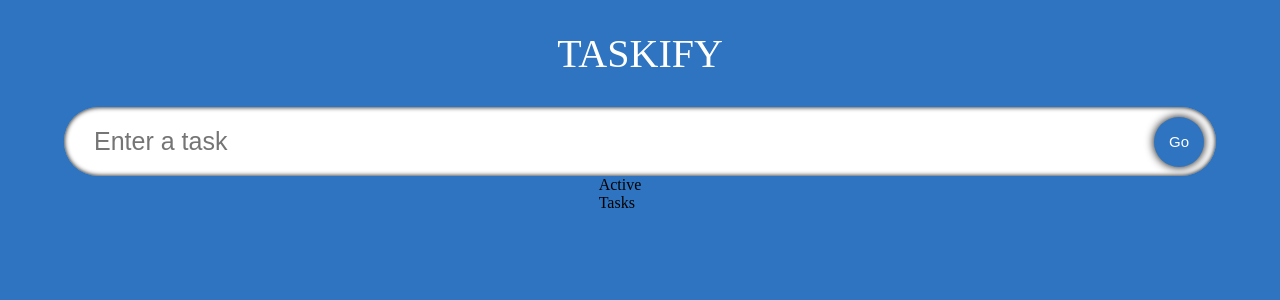
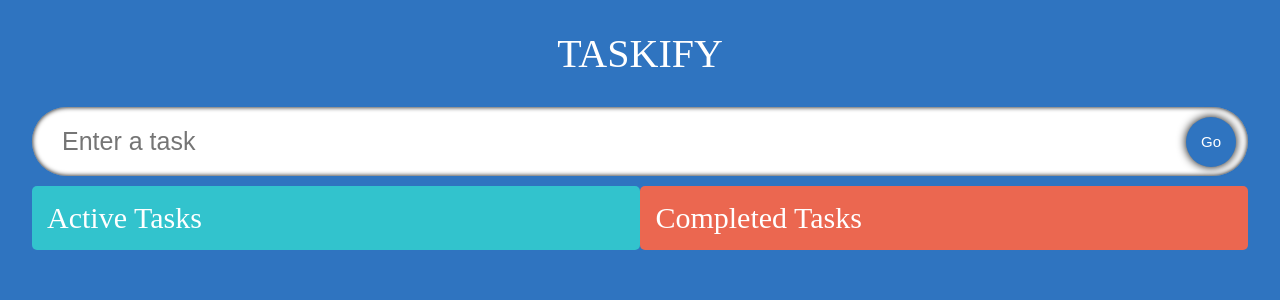
Before and after one commit to marcelleemendess/taskify, a React (Create React App) app: page / in a window 1280 px wide. Shown: the top 300 px of the page. Built offline with nearby package versions, Linux system fonts and the light colour scheme; a web font is replaced by a local one.

Commit message:
final project

```diff
--- a/package.json
+++ b/package.json
@@ -9,8 +9,10 @@
     "@types/jest": "^27.4.0",
     "@types/node": "^16.11.25",
     "@types/react": "^17.0.39",
+    "@types/react-beautiful-dnd": "^13.1.2",
     "@types/react-dom": "^17.0.11",
     "react": "^17.0.2",
+    "react-beautiful-dnd": "^13.1.0",
     "react-dom": "^17.0.2",
     "react-icons": "^4.3.1",
     "react-scripts": "5.0.0",
--- a/src/App.tsx
+++ b/src/App.tsx
@@ -3,11 +3,13 @@ import './App.css';
 import InputField from './componets/InputField';
 import TodoList from './componets/TodoList';
 import { Todo } from './model';
+import { DragDropContext, DropResult} from 'react-beautiful-dnd'
 
 const App:React.FC = () => {
 
   const [todo, setTodo] = useState<string>("");
   const [todos, setTodos] = useState<Todo[]>([]);
+  const [completedTodos, setCompletedTodos] = useState<Todo[]>([]);
 
   const handleAdd = (e: React.FormEvent) => {
     e.preventDefault();
@@ -18,9 +20,38 @@ const App:React.FC = () => {
     }
   };
 
-  console.log(todos);
+  const onDragEnd = (result: DropResult) => {
+    const { source, destination } = result;
+
+    if (!destination)
+    return; //drag and drop outside of the areas Active and Completed
+    if (destination.droppableId === source.droppableId && destination.index === source.index)
+    return;
+
+    let add,
+    active = todos,
+    complete = completedTodos
+
+    if (source.droppableId === "TodosList") {
+      add = active[source.index];
+      active.splice(source.index, 1);
+    } else {
+      add = complete[source.index];
+      complete.splice(source.index, 1);
+    }
+
+    if (destination.droppableId === "TodosList") {
+      active.splice(destination.index, 0, add);
+    } else {
+      complete.splice(destination.index, 0, add);
+    }
+
+    setCompletedTodos(complete);
+    setTodos(active);
+  };
 
   return (
+    <DragDropContext onDragEnd={onDragEnd}>
       <div className="App">
         <span className="heading">Taskify</span>
         <InputField
@@ -31,8 +62,11 @@ const App:React.FC = () => {
         <TodoList
           todos={todos}
           setTodos={setTodos}
+          completedTodos={completedTodos}
+          setCompletedTodos={setCompletedTodos}
         />
       </div>
+    </DragDropContext>
   );
 };
 
--- a/src/componets/InputField.css
+++ b/src/componets/InputField.css
@@ -1,6 +1,6 @@
 .input {
   display: flex;
-  width: 90%;
+  width: 95%;
   position: relative;
   align-items: center;
 }
@@ -45,8 +45,21 @@
   box-shadow: 0 0 5px black;
 }
 
+.container {
+  display: flex;
+  width: 95%;
+  margin-top: 10px;
+  justify-content: space-between;
+  align-items: flex-start;
+}
+
 @media (max-width: 700px) {
   .intput {
     width: 95%;
   }
+
+  .container {
+    width: 95%;
+    flex-direction: column;
+  }
 }
--- a/src/componets/SingleTodo.css
+++ b/src/componets/SingleTodo.css
@@ -1,11 +1,21 @@
+.todos__heading {
+  font-size: 30px;
+  color: white;
+}
+
 .todos__single {
   display: flex;
   align-items: center;
-  width: 29.5%;
   border-radius: 5px;
   padding: 20px;
   margin-top: 15px;
   background-image: url(https://www.photos-public-domain.com/wp-content/uploads/2012/01/crumpled-yellow-paper-texture.jpg);
+  transition: 0.2s;
+}
+
+.todos__single:hover {
+  box-shadow: 0 0 5px black;
+  transform: scale(1.03);
 }
 
 .todos__single--text {
@@ -25,14 +35,6 @@
   cursor: pointer;
 }
 
-@media (max-width: 1200px) {
-  .todos__single {
-    width: 40%;
-  }
+.drag {
+  box-shadow: 0 0 15px black;
 }
-
-@media (max-width: 700px) {
-  .todos__single {
-    width: 100%;
-  }
-}
--- a/src/componets/SingleTodo.tsx
+++ b/src/componets/SingleTodo.tsx
@@ -3,14 +3,16 @@ import { Todo } from '../model';
 import { AiFillEdit, AiFillDelete } from 'react-icons/ai';
 import { MdDone } from 'react-icons/md';
 import './SingleTodo.css'
+import { Draggable } from 'react-beautiful-dnd';
 
 interface Props {
+    index: number;
     todo: Todo;
     todos: Todo[];
     setTodos: React.Dispatch<React.SetStateAction<Todo[]>>;
 }
 
-const SingleTodo: React.FC<Props>= ({todo, todos, setTodos}) => {
+const SingleTodo: React.FC<Props>= ({todo, todos, setTodos, index}) => {
     const [edit, setEdit] = useState<boolean>(false)
     const [editTodo, setEditTodo] = useState<string>(todo.todo)
 
@@ -44,7 +46,16 @@ const SingleTodo: React.FC<Props>= ({todo, todos, setTodos}) => {
 
 
     return (
-    <form className="todos__single" onSubmit={(e) => handleEdit(todo.id, e)}>
+    <Draggable draggableId={todo.id.toString()} index={index}>
+        {
+            (provided, snapshot) => (
+                <form
+                    className={`todos__single ${snapshot.isDragging ? "drag" : ""}`}
+                    onSubmit={(e) => handleEdit(todo.id, e)}
+                    {...provided.draggableProps}
+                    {...provided.dragHandleProps}
+                    ref ={provided.innerRef}
+                >
                     {
                         edit ? (
                             <input ref={inputRef} value={editTodo} className="todos__single--text" onChange ={(e) => setEditTodo(e.target.value)}/>
@@ -78,4 +89,9 @@ const SingleTodo: React.FC<Props>= ({todo, todos, setTodos}) => {
             )
         }
 
+    </Draggable>
+
+  )
+}
+
 export default SingleTodo
--- a/src/componets/TodoList.css
+++ b/src/componets/TodoList.css
@@ -1,12 +1,33 @@
 .todos {
   display: flex;
-  justify-content: space-evenly;
-  width: 90%;
-  flex-wrap: wrap;
+  width: 47.5%;
+  flex-direction: column;
+  padding: 15px;
+  border-radius: 5px;
+  background-color: rgb(50, 195, 205);
+}
+
+.remove {
+  background-color: rgb(235, 103, 80);
+}
+
+.dragactive {
+  background-color: rgb(0, 221, 236);
+}
+
+.dragcomplete {
+  background-color: rgb(255, 38, 0);
+}
+
+@media (max-width: 1100px) {
+  .todos {
+    width: 45%;
+  }
 }
 
 @media (max-width: 700px) {
   .todos {
     width: 95%;
+    margin-bottom: 10px;
   }
 }
--- a/src/componets/TodoList.tsx
+++ b/src/componets/TodoList.tsx
@@ -1,4 +1,5 @@
 import React from 'react';
+import { Droppable } from 'react-beautiful-dnd';
 import { Todo } from '../model';
 import SingleTodo from './SingleTodo';
 import './TodoList.css';
@@ -6,26 +7,59 @@ import './TodoList.css';
 interface Props {
   todos: Todo[];
   setTodos: React.Dispatch<React.SetStateAction<Todo[]>>;
-
+  completedTodos: Todo[];
+  setCompletedTodos: React.Dispatch<React.SetStateAction<Todo[]>>
 }
 
-const TodoList: React.FC<Props> = ({  todos, setTodos}) => {
+const TodoList: React.FC<Props> = ({  todos, setTodos, completedTodos, setCompletedTodos}) => {
   return (
     <div className="container">
-        <div className="todos">
-          <span className="todo__heading">Active Tasks</span>
-            { todos.map((todo) => (
+      <Droppable droppableId= "TodosList" >
+        {
+          (provided, snapshot) => (
+            <div
+              className={`todos ${snapshot.isDraggingOver? 'dragactive': ""}`}
+              ref={provided.innerRef}
+              {...provided.droppableProps}
+            >
+              <span className="todos__heading">Active Tasks</span>
+                {todos.map((todo, index) => (
                   <SingleTodo
+                    index={index}
                     key={todo.id}
                     todo={todo}
                     todos={todos}
                     setTodos={setTodos}
               />
               ))}
+              {provided.placeholder}
             </div>
-        <div className="todos remove">
+          )
+        }
+      </Droppable>
+      <Droppable droppableId="TodosRemove">
+        {
+          (provided, snapshot) => (
+            <div
+            className={`todos remove ${snapshot.isDraggingOver? 'dragcomplete': ""}`}
+              ref={provided.innerRef}
+              {...provided.droppableProps} >
+              <span className="todos__heading">Completed Tasks</span>
+                  {completedTodos.map((todo, index) => (
+                    <SingleTodo
+                      index={index}
+                      key={todo.id}
+                      todo={todo}
+                      todos={completedTodos}
+                      setTodos={setCompletedTodos}
+                    />
+                  ))}
+                  {provided.placeholder}
+            </div>
+          )
+        }
 
-        </div>
+      </Droppable>
     </div>
   )
 }
```
Also changed, not shown: 1 other file (tests, documents, lock files or other folders). Lines whose indentation alone changed are shown as unchanged.
